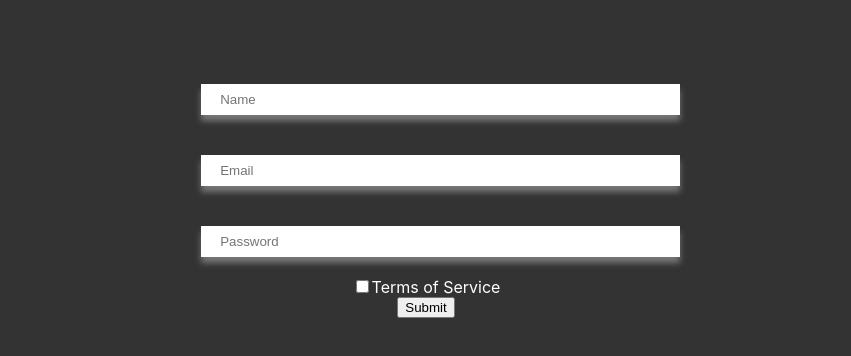
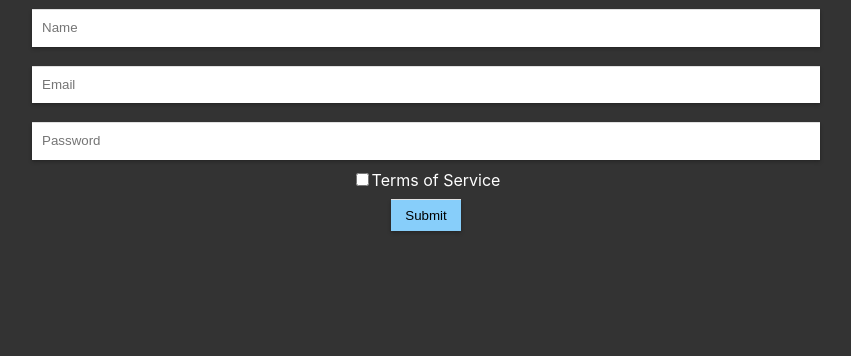
Before and after one commit to raythurman2386/user-onboarding, a React (Create React App) app: page / in a window 1280 px wide. Shown: the top 356 px of the page, without its empty margins (214-1065 px from the left). Built offline with nearby package versions, Linux system fonts and the light colour scheme.

Commit message:
basic styles implemented

```diff
--- a/src/components/Register.js
+++ b/src/components/Register.js
@@ -10,25 +10,32 @@ import styled from 'styled-components'
 const StyledForm = styled(Form)`
   display: flex;
   flex-direction: column;
-  justify-content: center;
+  margin: auto;
   align-items: center;
-  width: 450px;
-  margin: auto;
-  padding: 4rem;
-`
-
+`;
 const StyledField = styled(Field)`
-  width: 98%;
-  padding: 0.5rem 1.2rem;
+  margin: 10px 0;
+  line-height: 2;
   border: none;
-  margin: 1.25rem auto;
-  box-shadow: 0 6px 6px #777;
-`
-
-const StyledP = styled.p`
-  margin: 0;
-  padding: 0;
-`
+  // border-radius: 8px;
+  padding: 5px 10px;
+  width: 60%;
+  box-shadow: 0 -1px 0 #e0e0e0, 0 0 2px rgba(0, 0, 0, 0.12),
+    0 2px 4px rgba(0, 0, 0, 0.24);
+`;
+const ButtonWrapper = styled.button`
+  cursor: pointer;
+  margin: 10px;
+  padding: 8px 14px;
+  background-color: lightskyblue;
+  border: none;
+  box-shadow: 0 -1px 0 #e0e0e0, 0 0 2px rgba(0, 0, 0, 0.12),
+    0 2px 4px rgba(0, 0, 0, 0.24);
+  &:hover {
+    box-shadow: 0 -1px 10px #e0e0e0, 0 0 2px rgba(0, 0, 0, 0.12),
+      0 2px 10px rgba(0, 0, 0, 0.24);
+  }
+`;
 
 const Register = ({ errors, touched, status }) => {
   // set up hooks to display data
@@ -44,26 +51,26 @@ const Register = ({ errors, touched, status }) => {
   return (
     <StyledForm>
       {/* Custom Name Error */}
-      {touched.name && errors.name && <StyledP>{errors.name}</StyledP>}
+      {touched.name && errors.name && <p>{errors.name}</p>}
       <StyledField type='text' name='name' placeholder='Name' />
 
       {/* Custom Email Error */}
-      {touched.email && errors.email && <StyledP>{errors.email}</StyledP>}
+      {touched.email && errors.email && <p>{errors.email}</p>}
       <StyledField type='email' name='email' placeholder='Email' />
 
       {/* Custom PW Error */}
       {touched.password && errors.password && (
-        <StyledP>{errors.password}</StyledP>
+        <p>{errors.password}</p>
       )}
       <StyledField type='password' name='password' placeholder='Password' />
 
       {/* Custom TOS Error */}
-      {touched.tos && errors.tos && <StyledP>{errors.tos}</StyledP>}
+      {touched.tos && errors.tos && <p>{errors.tos}</p>}
       <label>
         <Field type='checkbox' name='tos' />
         <span>Terms of Service</span>
       </label>
-      <button type='submit'>Submit</button>
+      <ButtonWrapper type='submit'>Submit</ButtonWrapper>
       <div>
         {users.map(user => (
           <ul>
```
Also changed, not shown: 1 other file (tests, documents, lock files or other folders).
